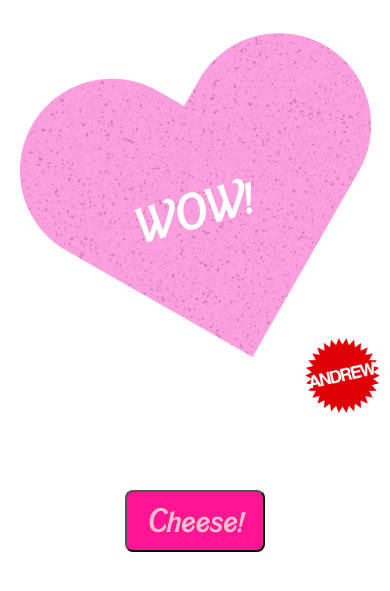
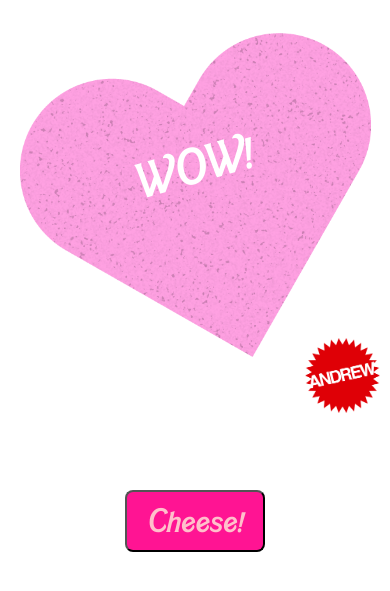
Before and after one commit to andrewventura/andrewventura.github.io, a Jekyll site: the page bb.html, which Jekyll copies as it is, in a window 390 px wide. Shown: the top 591 px of the page. Built offline with Jekyll 4.4.1, drawn with Linux system fonts in a browser that asks for light colours.

Commit message:
Update bb.html

```diff
--- a/bb.html
+++ b/bb.html
@@ -30,7 +30,7 @@
 			.box, .shell { display: flex; flex-direction: column; align-items: center; justify-content: center; width: 100%; max-height: 100vw; margin: 0 auto;}
 			#sc { flex-grow: 0; background-color: #FFFFFF; }
 			#hoolda { width: 90%; height: 100vw; background: no-repeat center url("img/bh.png"); position: relative; padding-left: 10px; background-size: contain; }
-			textarea { wrap:off; border: 0; columns:1; text-align:center; text-transform:uppercase; line-height:1.2em; resize:none; font-family:"bb",verdana; font-size: 3em; display:block; background:none; color: #FFF; margin: 20vh auto; transform: rotate(-16deg); width: 85%; height: 3.9em; padding: 5px 0 5px 20px;}
+			textarea { wrap:off; border: 0; columns:1; text-align:center; text-transform:uppercase; line-height:1.2em; resize:none; font-family:"bb",verdana; font-size: 3em; display:block; background:none; color: #FFF; margin: 15vh auto; transform: rotate(-16deg); width: 85%; height: 3.9em; padding: 5px 0 5px 20px;}
 			#an { position: absolute; margin-top: 40vh; right: 10px }
 			#an > img { height: 75px; width: 75px; }
 		}
```
